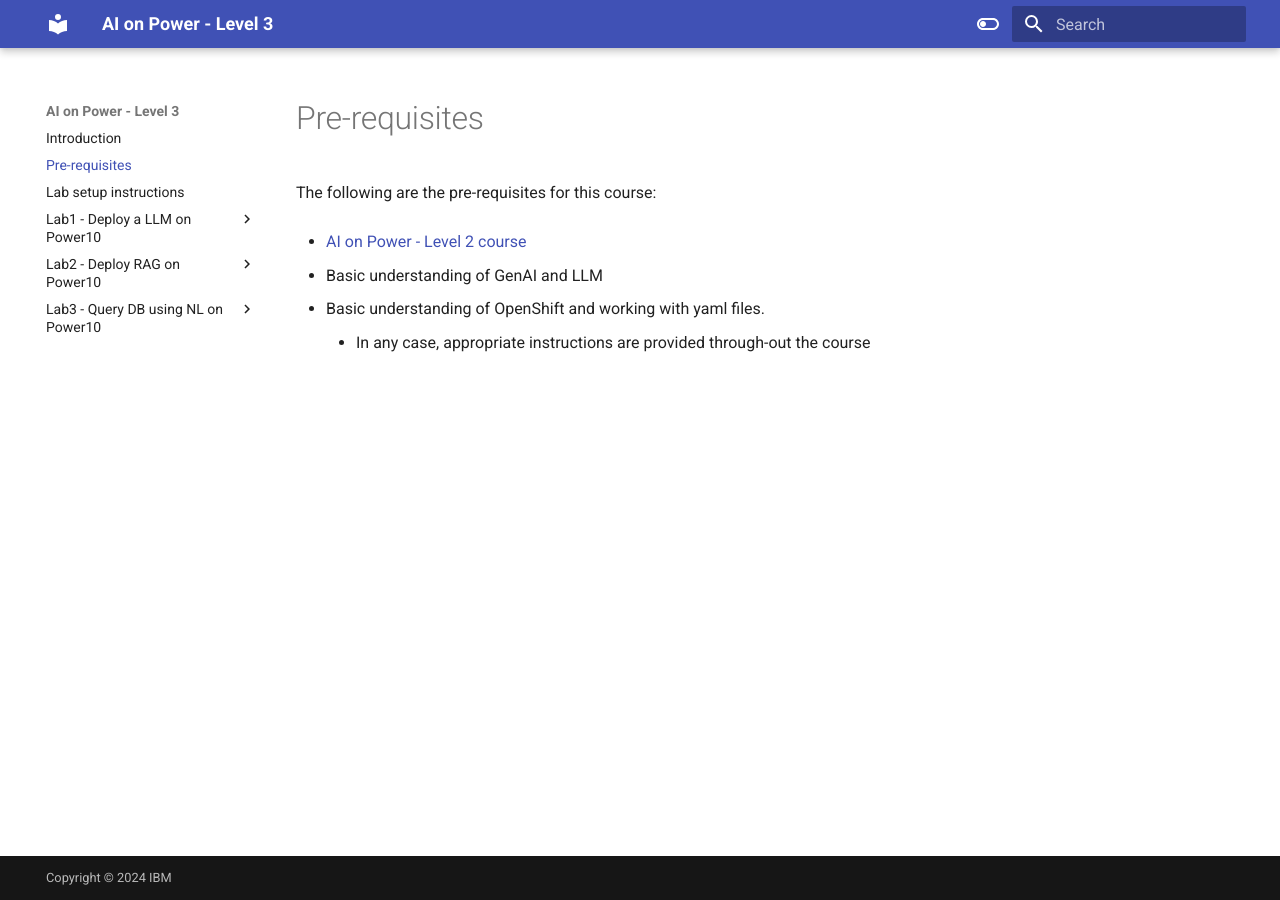
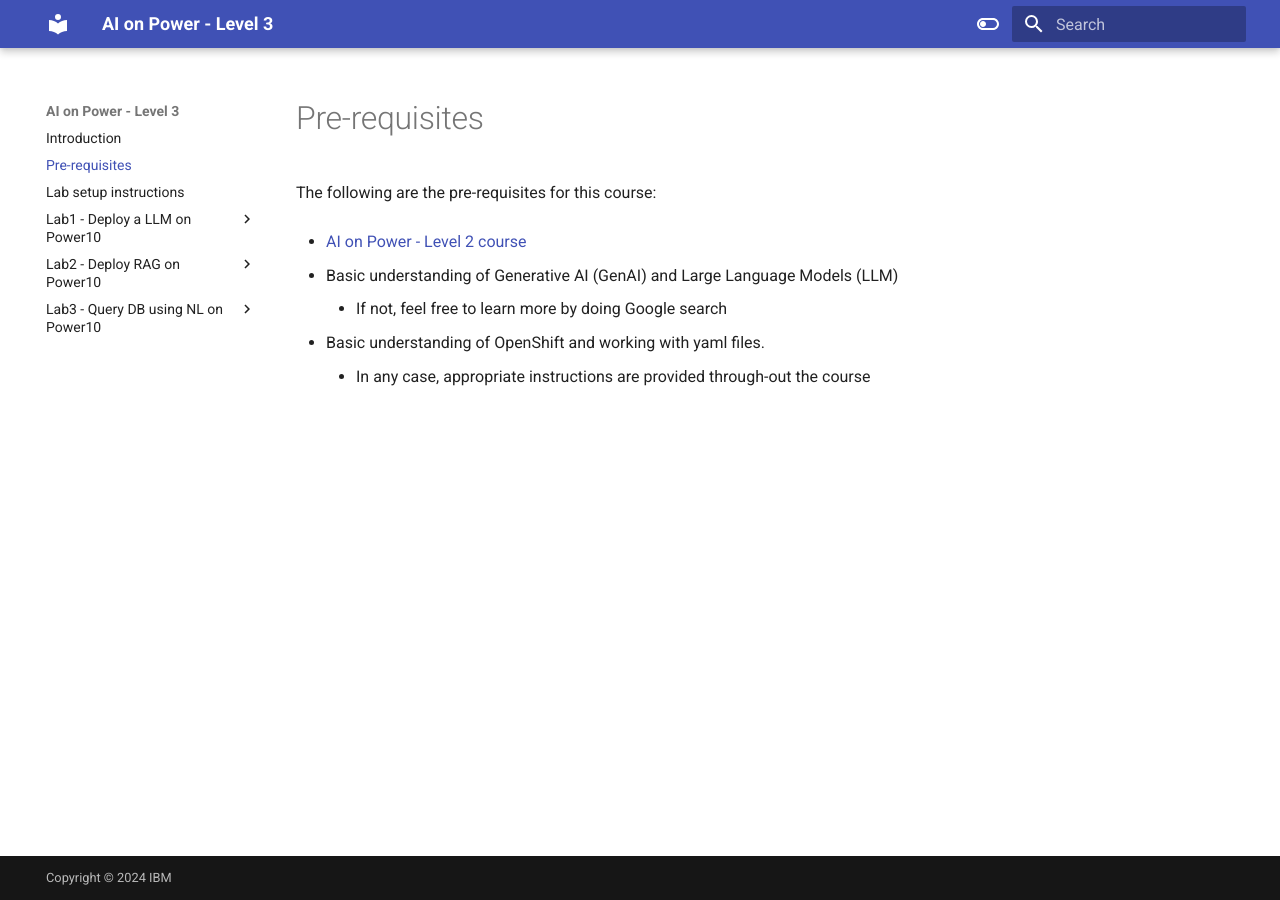
Before and after one commit to IBM/AI-on-Power-Level3, an MkDocs documentation site: the page built from docs/pre-req.md, in a window 1280 px wide. Built offline with MkDocs 1.6.1 and Material for MkDocs 9.7.7, drawn with Linux system fonts in a browser that asks for light colours.

Commit message:
Update pre-req.md

```diff
--- a/docs/pre-req.md
+++ b/docs/pre-req.md
@@ -2,7 +2,8 @@
 
 * [AI on Power - Level 2 course](https://yourlearning.ibm.com/activity/PLAN-95E47B97CBB5)
 
-* Basic understanding of GenAI and LLM
+* Basic understanding of Generative AI (GenAI) and Large Language Models (LLM)
+   	- If not, feel free to learn more by doing Google search
 
 * Basic understanding of OpenShift and working with yaml files.
 	- In any case, appropriate instructions are provided through-out the course
```
